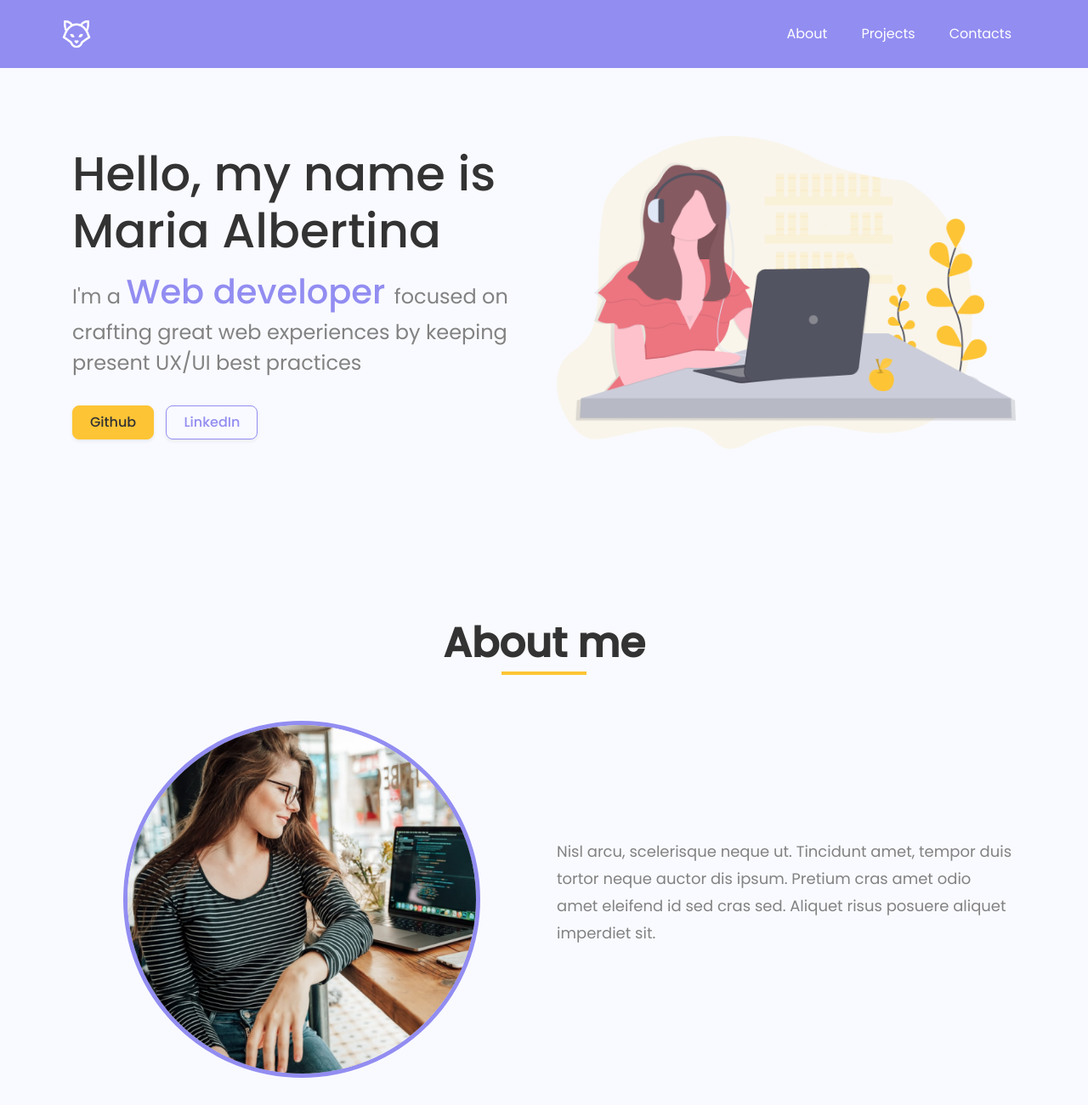
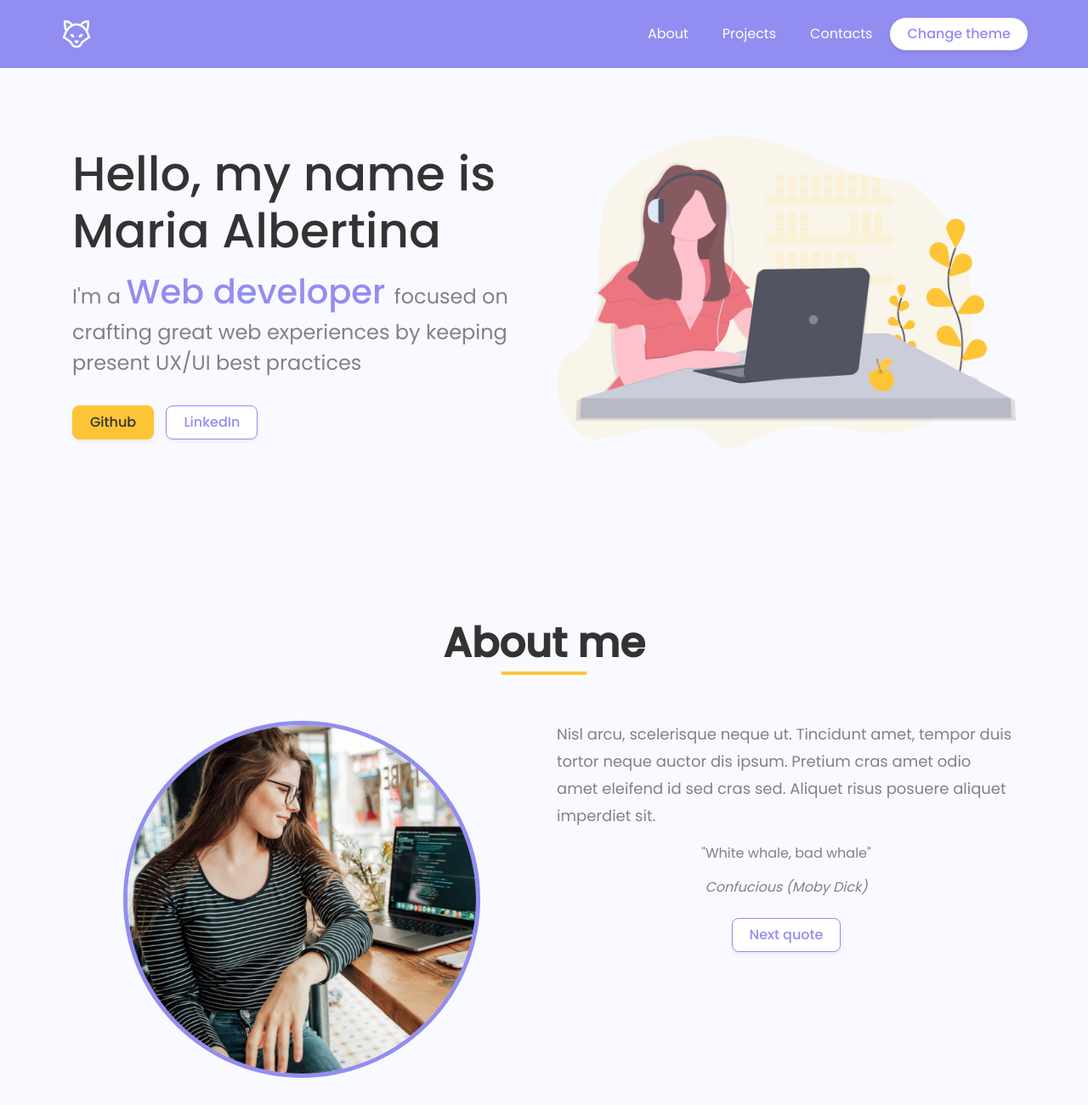
Before and after one commit to MonicaFidalgo/my-first-portfolio-final, a plain HTML site: page index.html in a window 1280 px wide. Shown: the top 1300 px of the page at 85% size. Drawn offline with nearby package versions, Linux system fonts and the light colour scheme.

Commit message:
add change theme to portfolio

```diff
--- a/index.html
+++ b/index.html
@@ -45,6 +45,7 @@
       <div class="header-logo">
         <img src="assets/logo.png" alt="Logo Image" />
       </div>
+      <div class="d-flex align-items-center">
         <nav class="header-navigation">
           <ul class="header-links">
             <li><a href="#about">About</a></li>
@@ -52,6 +53,10 @@
             <li><a href="#contacts">Contacts</a></li>
           </ul>
         </nav>
+        <button class="button button-secondary-rounded" id="change-theme">
+          Change theme
+        </button>
+      </div>
     </div>
     <!-- the wrapper and content divs set margins and positioning -->
     <div class="wrapper">
@@ -87,13 +92,18 @@
               <img src="assets/mariaalbertina-webdeveloper.png" alt="" />
             </div>
           </div>
-          <div class="col-sm-12 col-lg-6 d-flex align-items-center">
+          <div class="col-sm-12 col-lg-6 d-flex align-items-center flex-column">
             <p class="about-text">
               Nisl arcu, scelerisque neque ut. Tincidunt amet, tempor duis
               tortor neque auctor dis ipsum. Pretium cras amet odio amet
               eleifend id sed cras sed. Aliquet risus posuere aliquet imperdiet
               sit.
             </p>
+            <div class="text-center" id="motivato"></div>
+            <br />
+            <button class="button button-secondary" onclick="motivateMe()">
+              Next quote
+            </button>
           </div>
         </section>
         <!-- Projects -->
--- a/script.js
+++ b/script.js
@@ -3,3 +3,43 @@
 
 // prints a message in the browser's dev tools console
 console.log("Hello 🌎");
+
+const display = document.getElementById("motivato");
+
+const motivation = [
+  {
+    quote: "Planting popcorn does not produce more popcorn",
+    person: "Farmer Ted",
+  },
+  {
+    quote: "White whale, bad whale",
+    person: "Confucious (Moby Dick)",
+  },
+  {
+    quote: "Use the strobe function to disorientate your attacker",
+    person: "Flashlight",
+  },
+  {
+    quote: "Apply liberally to your erogenous zones",
+    person: "Spice Bomb",
+  },
+  {
+    quote: "Help me, I'm bleaching",
+    person: "The Great Barrier Reef",
+  },
+];
+
+function motivateMe() {
+  const listLength = motivation.length;
+  const randVal = motivation[Math.floor(Math.random() * listLength)];
+  display.innerHTML = `<blockquote>"${randVal.quote}"</blockquote><cite>${randVal.person}</cite>`;
+}
+
+motivateMe();
+
+var changeThemeButton = document.querySelector("#change-theme");
+
+changeThemeButton.addEventListener("click", (e) => {
+  document.body.classList.toggle("dark-theme");
+  console.log(document.body.classList.contains("dark-theme"));
+});
--- a/style.css
+++ b/style.css
@@ -1,6 +1,7 @@
 /* Our default values set as CSS variables */
 :root {
   --color-bg: #f9faff;
+  --color-bg-dark: #000000;
   --color-text-primary: #828282;
   --color-text-secondary: #333333;
   --color-primary: #928df1;
@@ -21,7 +22,7 @@ ul {
 }
 
 body {
-  font-family: "Poppins";
+  font-family: "Poppins", sans-serif;
   color: var(--color-text-primary);
   background-color: var(--color-bg);
   margin: 0;
@@ -40,6 +41,20 @@ h1 {
 
 h2 {
   font-size: 48px;
+}
+
+.dark-theme {
+  background-color: var(--color-bg-dark);
+  --color-text-primary: #f9faff;
+  --color-text-secondary: #f9faff;
+}
+
+.dark-theme .project-card {
+  background-color: var(--color-bg-dark);
+}
+
+.dark-theme .social:hover {
+  box-shadow: none;
 }
 
 .heading {
@@ -227,6 +242,13 @@ section {
   cursor: pointer;
 }
 
+.button:hover {
+  text-decoration: none;
+}
+.button:focus {
+  outline: none;
+}
+
 .button-primary {
   color: var(--color-text-secondary) !important;
   background-color: var(--color-secondary);
@@ -241,7 +263,7 @@ section {
 
 .button-secondary {
   color: var(--color-primary) !important;
-  background-color: transparent;
+  background-color: white;
   border: 1px solid var(--color-primary);
   border-radius: 8px;
 }
@@ -249,11 +271,12 @@ section {
 .button-secondary:hover {
   color: white !important;
   background-color: var(--color-primary);
+  border: 1px solid white;
 }
 
 .button-secondary-rounded {
   color: var(--color-primary) !important;
-  background-color: transparent;
+  background-color: white;
   border: 1px solid var(--color-primary);
   border-radius: 24px;
 }
@@ -261,6 +284,7 @@ section {
 .button-secondary-rounded:hover {
   color: white !important;
   background-color: var(--color-primary);
+  border: 1px solid white;
 }
 
 /* Social */
```
Lines whose indentation alone changed are shown as unchanged.
